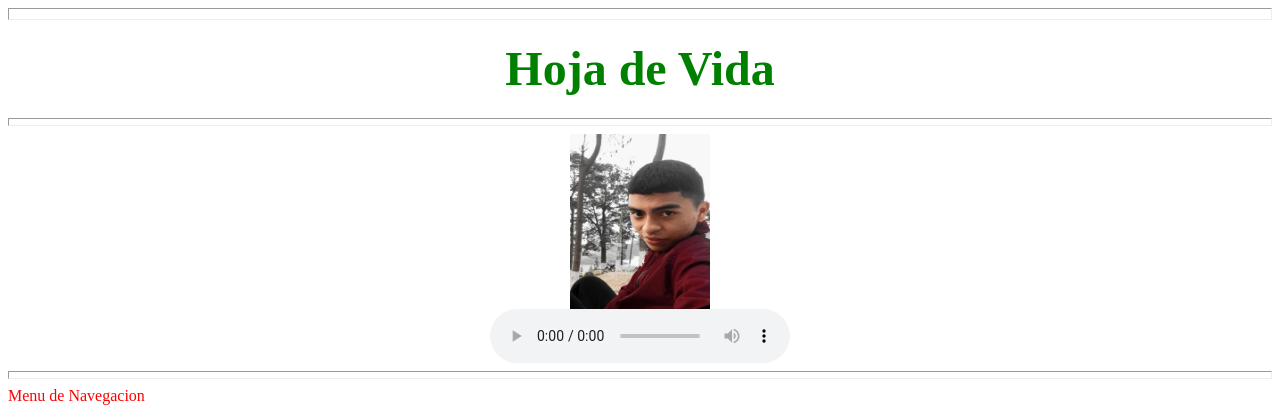
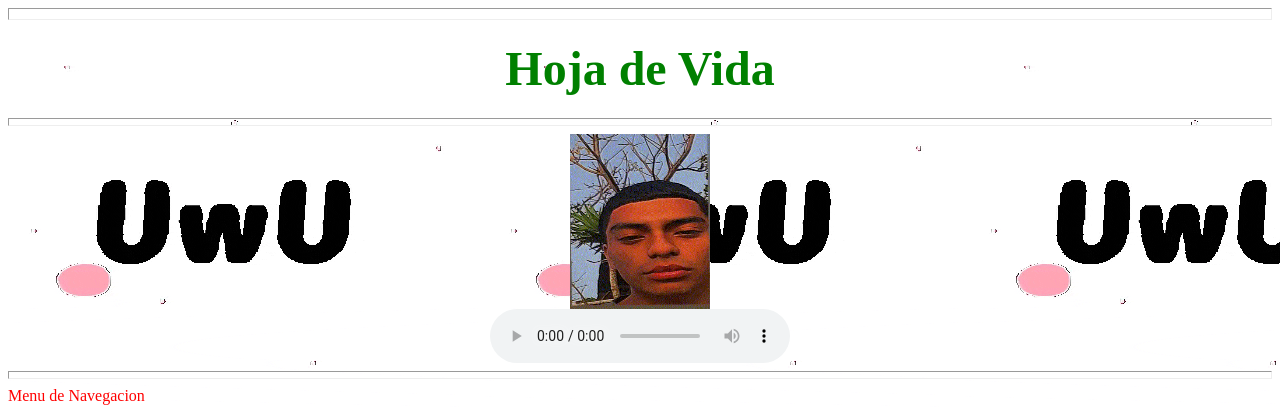
Before and after one commit to JonnathanGG/pweb, a plain HTML site: page index.html in a window 1280 px wide. Shown: the top 407 px of the page. Drawn offline with Linux system fonts and the light colour scheme.

Commit message:
nuevos cambios

```diff
--- a/index.html
+++ b/index.html
@@ -4,10 +4,11 @@
 </head>
 
 <body>
+	<body background="uwu.gif">
 	<hr size="12">
 	<center><h1><font color="green" size="17pt">Hoja de Vida</font></h1></center>
 	<hr size="8">
-	<center><img src="lol.jpeg" alt="mi foto" width="140" height="175"/></center>
+	<center><img src="mol.gif" alt="mi foto" width="140" height="175"/></center>
 	<center><audio src="rich.mp3" controls="controls"></audio></center>
 	<hr size="8">
 	<a name="menu"><font color="red">Menu de Navegacion</font></a><br>
```
Also changed, not shown: lol.jpeg (deleted), mol.gif (added), uwu.gif (added).
